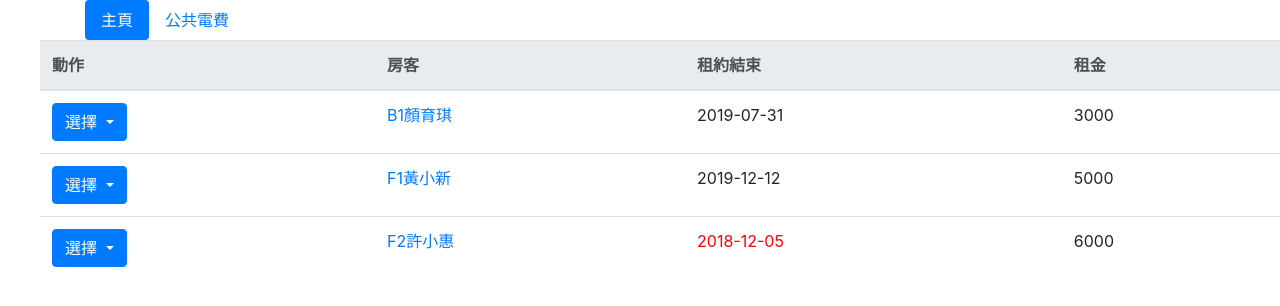
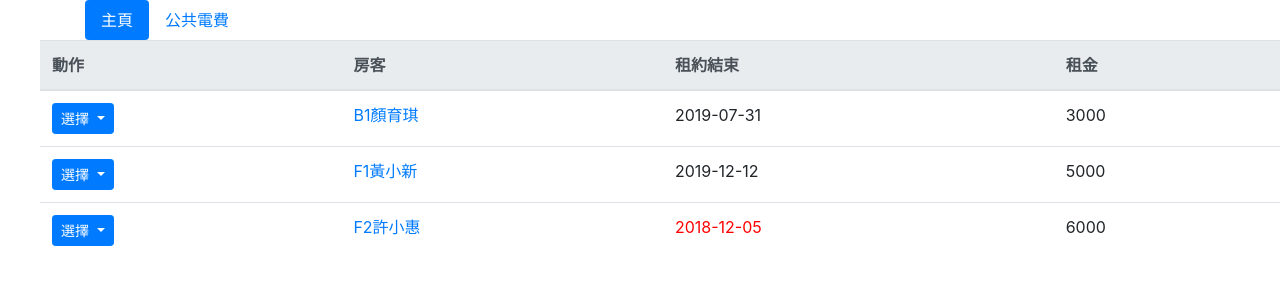
Before and after one commit to smallken99/mysite, a Django app: page / in a window 1280 px wide. Shown: the top 306 px of the page. Run offline with Django 3.2, Linux system fonts and the light colour scheme; data comes from the database, SQL or seed files in the repository; some libraries are stand-ins or nearby versions.

Commit message:
button改小

```diff
--- a/polls/templates/index.html
+++ b/polls/templates/index.html
@@ -35,7 +35,7 @@
 				<td>
 					<div class="btn-group">
 					  <div class="btn-group">
-					    <button type="button" class="btn btn-primary dropdown-toggle" data-toggle="dropdown">
+					    <button type="button" class="btn btn-primary btn-sm dropdown-toggle" data-toggle="dropdown">
 					       選擇
 					    </button>
 					    <div class="dropdown-menu">
```
